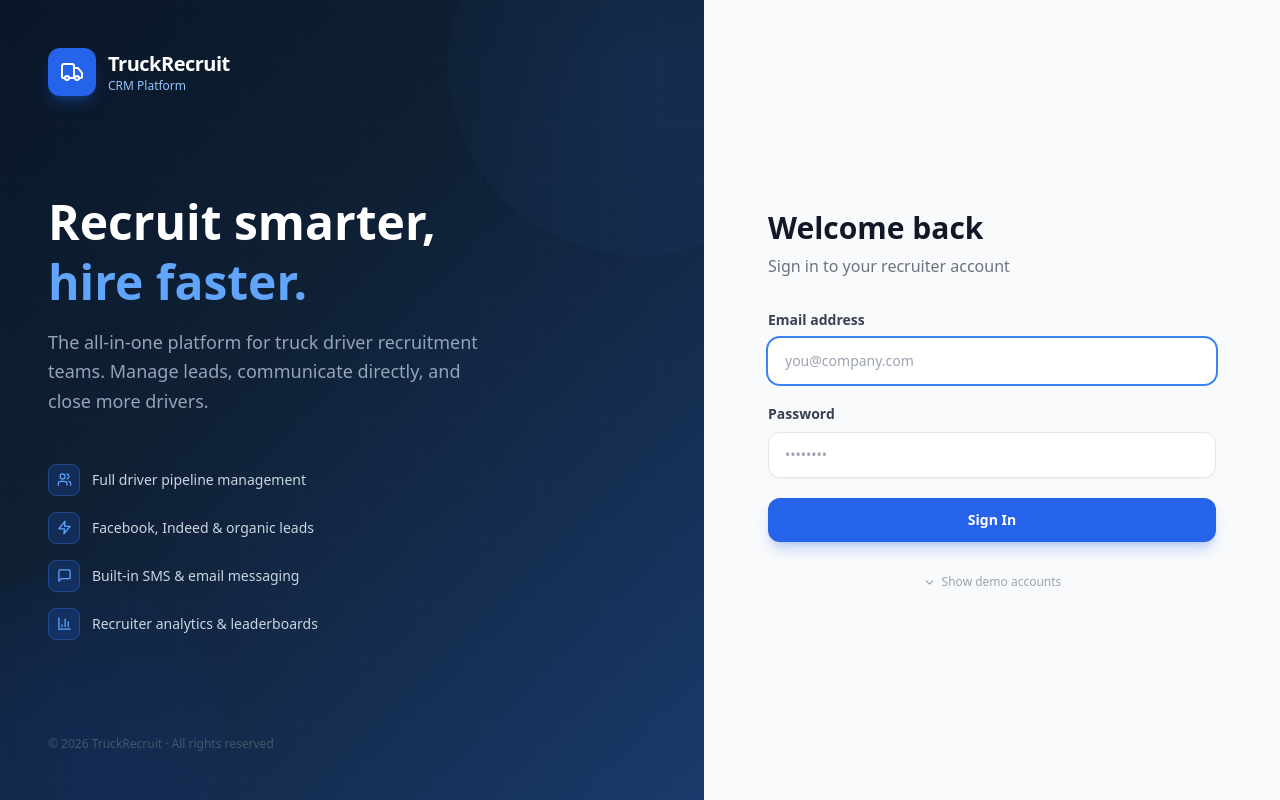
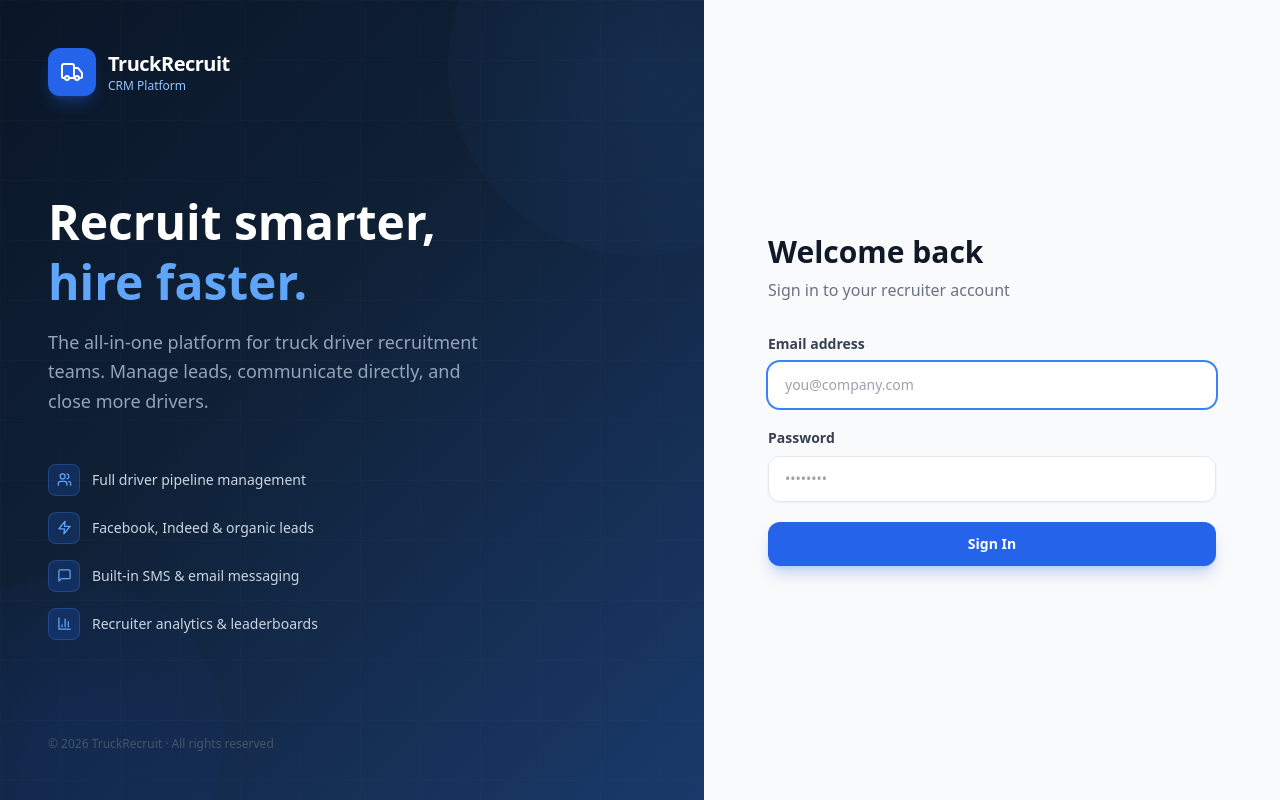
Before and after one commit to mhcode17/crm, a React (Vite) app in the folder client/: page /login in a window 1280 px wide. Built offline with nearby package versions, Linux system fonts and the light colour scheme.

Commit message:
updated login page but without demos

```diff
--- a/client/src/pages/Login.tsx
+++ b/client/src/pages/Login.tsx
@@ -1,7 +1,7 @@
 import { useState } from 'react';
 import { useNavigate } from 'react-router-dom';
 import { useAuth } from '../context/AuthContext';
-import { Truck, Users, MessageSquare, Zap, BarChart3, ChevronDown, ChevronUp } from 'lucide-react';
+import { Truck, Users, MessageSquare, Zap, BarChart3 } from 'lucide-react';
 import toast from 'react-hot-toast';
 
 const FEATURES = [
@@ -17,7 +17,6 @@ export default function Login() {
   const [email, setEmail] = useState('');
   const [password, setPassword] = useState('');
   const [loading, setLoading] = useState(false);
-  const [showDemo, setShowDemo] = useState(false);
 
   async function handleSubmit(e: React.FormEvent) {
     e.preventDefault();
@@ -32,11 +31,6 @@ export default function Login() {
     }
   }
 
-  function fillDemo(e: string, p: string) {
-    setEmail(e);
-    setPassword(p);
-    setShowDemo(false);
-  }
 
   return (
     <div className="min-h-screen flex">
@@ -169,42 +163,6 @@ export default function Login() {
             </button>
           </form>
 
-          {/* Demo accounts */}
-          <div className="mt-8">
-            <button
-              onClick={() => setShowDemo(p => !p)}
-              className="flex items-center gap-1.5 text-xs text-gray-400 hover:text-gray-600 transition-colors mx-auto"
-            >
-              {showDemo ? <ChevronUp size={13} /> : <ChevronDown size={13} />}
-              {showDemo ? 'Hide' : 'Show'} demo accounts
-            </button>
-
-            {showDemo && (
-              <div className="mt-3 bg-white border border-gray-100 rounded-xl p-4 shadow-sm space-y-2">
-                <p className="text-xs font-semibold text-gray-500 uppercase tracking-wide mb-3">Demo Accounts</p>
-                {[
-                  { label: 'Admin Manager', email: 'admin@crm.com', pass: 'admin123', role: 'Administrator', color: 'bg-red-50 text-red-600 border-red-100' },
-                  { label: 'Sarah Johnson', email: 'sarah@crm.com', pass: 'pass123', role: 'Recruiter', color: 'bg-blue-50 text-blue-600 border-blue-100' },
-                  { label: 'Mike Davis',    email: 'mike@crm.com',  pass: 'pass123', role: 'Recruiter', color: 'bg-green-50 text-green-600 border-green-100' },
-                  { label: 'Anna Peterson', email: 'anna@crm.com',  pass: 'pass123', role: 'Recruiter', color: 'bg-yellow-50 text-yellow-700 border-yellow-100' },
-                ].map(a => (
-                  <button
-                    key={a.email}
-                    onClick={() => fillDemo(a.email, a.pass)}
-                    className="w-full flex items-center justify-between px-3 py-2.5 rounded-lg hover:bg-gray-50 transition-colors border border-transparent hover:border-gray-100 text-left"
-                  >
-                    <div>
-                      <p className="text-sm font-medium text-gray-800">{a.label}</p>
-                      <p className="text-xs text-gray-400">{a.email}</p>
-                    </div>
-                    <span className={`text-xs font-medium px-2 py-0.5 rounded-full border ${a.color}`}>
-                      {a.role}
-                    </span>
-                  </button>
-                ))}
-              </div>
-            )}
-          </div>
 
         </div>
       </div>
```
